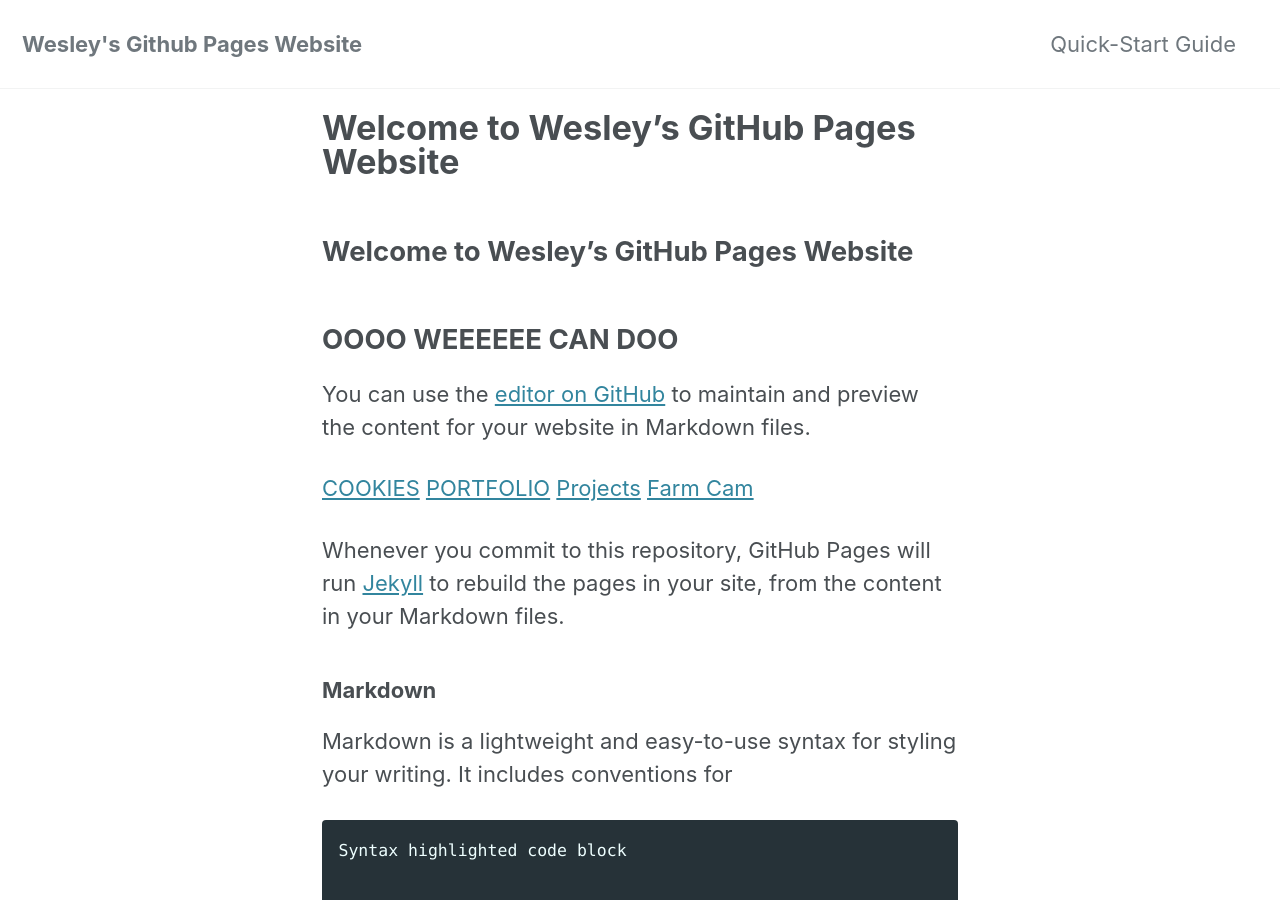
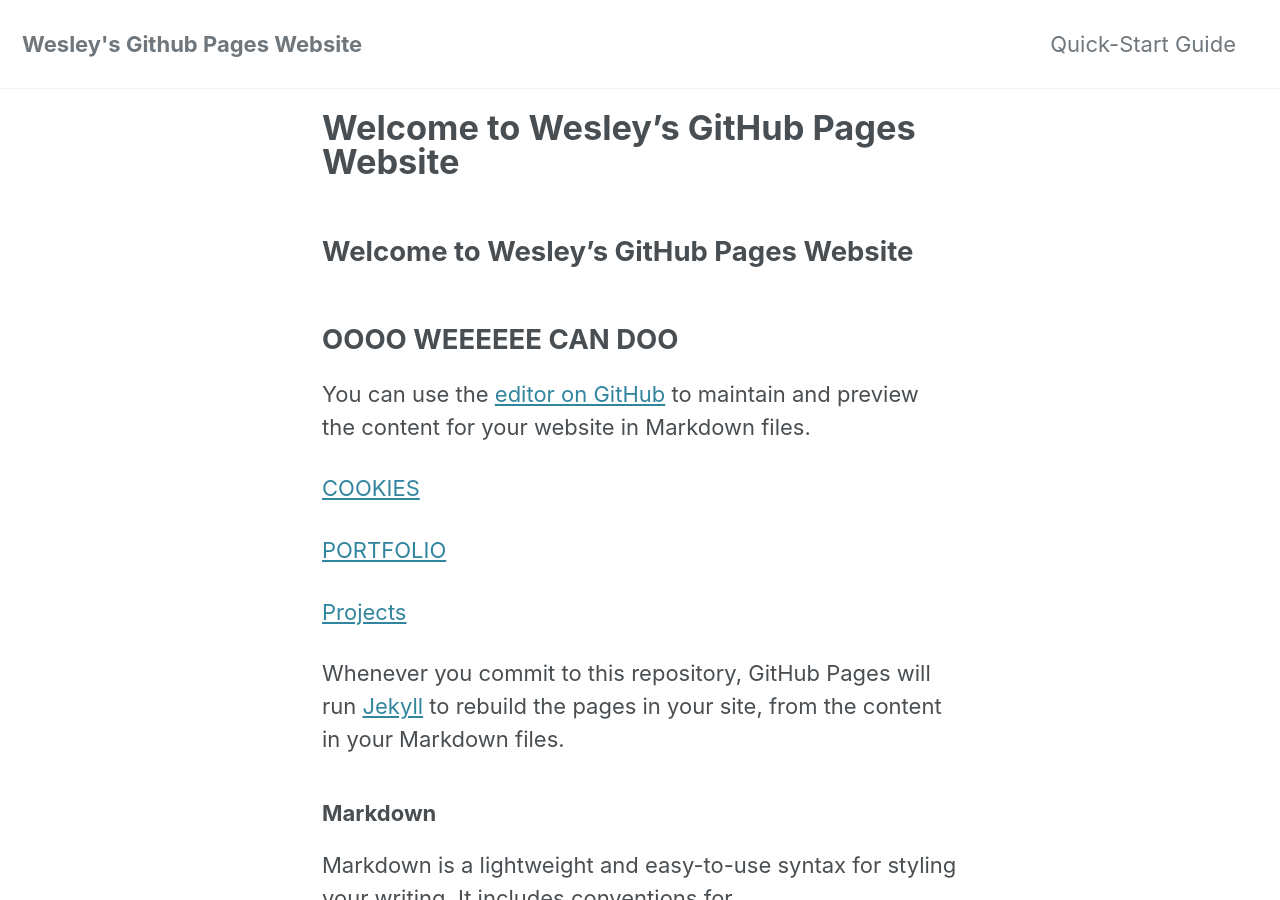
Before and after one commit to wesleycombs/website, a Jekyll site: the page built from index.md, in a window 1280 px wide and 900 px high. Built offline with Jekyll 4.4.1, drawn with Linux system fonts in a browser that asks for light colours; cached includes are drawn as plain includes; nearby versions of some CDN libraries; our own code applies the rules of GitHub Pages for plain Markdown files; the list of posts is cut into pages by our own code.

Commit message:
Still playing with links.

```diff
--- a/index.md
+++ b/index.md
@@ -4,10 +4,11 @@
 
 You can use the [editor on GitHub](https://github.com/wesleycombs/website/edit/master/index.md) to maintain and preview the content for your website in Markdown files.
 
-[COOKIES](docs/_recipes/peanut-butter-cookies.md)
-[PORTFOLIO](docs/_portfolio/baz-boom-identity.md)
-[Projects](/_projects/greenhouse.md)
-[Farm Cam](https://hencam.com/)
+[COOKIES](peanut-butter-cookies.md)
+
+[PORTFOLIO](baz-boom-identity.md)
+
+[Projects](greenhouse.md)
 
 Whenever you commit to this repository, GitHub Pages will run [Jekyll](https://jekyllrb.com/) to rebuild the pages in your site, from the content in your Markdown files.
 
```
